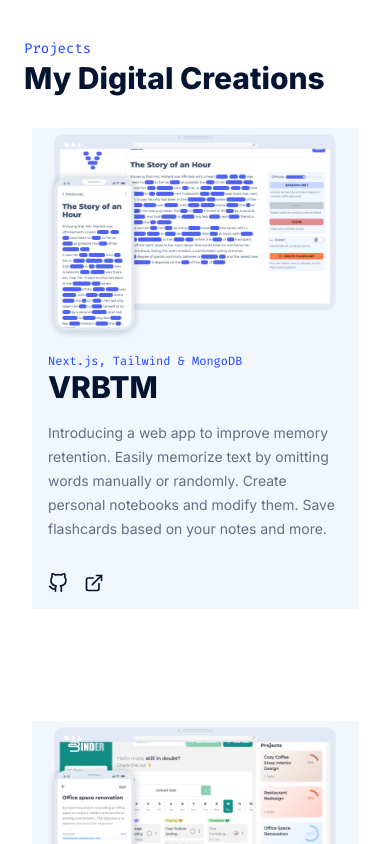
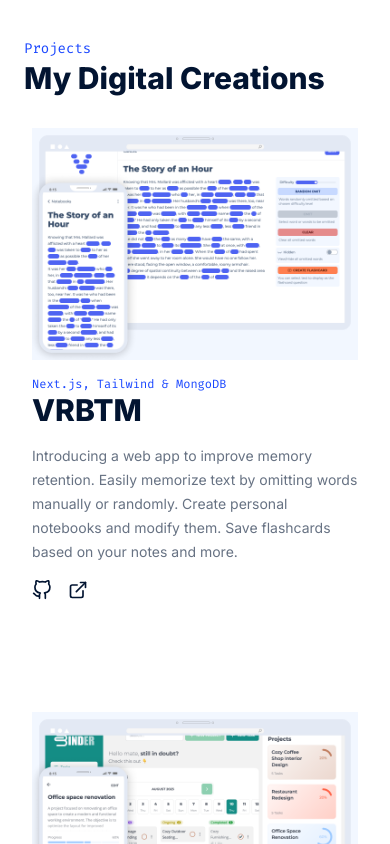
Before and after one commit to YousefJalali/PortfolioV2, a Next.js app: page / in a window 390 px wide. Shown: the part 1760-2604 px from the top of the page. Built offline with nearby package versions, Linux system fonts and the light colour scheme.

Commit message:
fix style

```diff
--- a/src/components/ProjectDescription.tsx
+++ b/src/components/ProjectDescription.tsx
@@ -9,25 +9,25 @@ export default function ProjectDescription({
   return (
     <article
       key={project.title}
-      className='z-20 mb-12 w-full bg-base-200 md:mb-0 md:bg-transparent'
+      className='z-20 mb-12 w-full bg-base-100 md:mb-0 md:bg-transparent'
     >
       <Image
         src={project.img}
         alt={project.title}
         width={1180}
         height={818}
-        className='mx-auto object-cover w-full max-w-md bg-base-200 px-4 md:hidden'
+        className='mx-auto object-cover w-full max-w-md bg-base-200 md:hidden mb-4 md:mb-0'
       />
-      <div className='md:prose-md prose prose-sm flex max-w-none flex-col p-4 md:items-end md:justify-end md:p-0 md:text-right'>
+      <div className='md:prose-md prose prose-sm flex max-w-none flex-col md:items-end md:justify-end md:text-right'>
         <span className='byline text-xs'>{project.usedTechs}</span>
 
         <h1 className='mb-0'>{project.title}</h1>
-        <p className='my-4 bg-base-200 md:w-[120%] md:p-6 md:shadow-lg'>
+        <p className='md:bg-base-200 md:w-[120%] md:p-6 md:shadow-lg'>
           {project.description}
         </p>
 
         {/* links */}
-        <div className='mt-4 flex gap-4 transition-all md:justify-end [&>a>svg]:h-5 [&>a>svg]:hover:cursor-pointer hover:[&>a>svg]:stroke-primary [&>a]:text-neutral'>
+        <div className='flex gap-4 transition-all md:justify-end [&>a>svg]:h-5 [&>a>svg]:hover:cursor-pointer hover:[&>a>svg]:stroke-primary [&>a]:text-neutral'>
           <a
             href={project.links.github}
             target='_blank'
```
